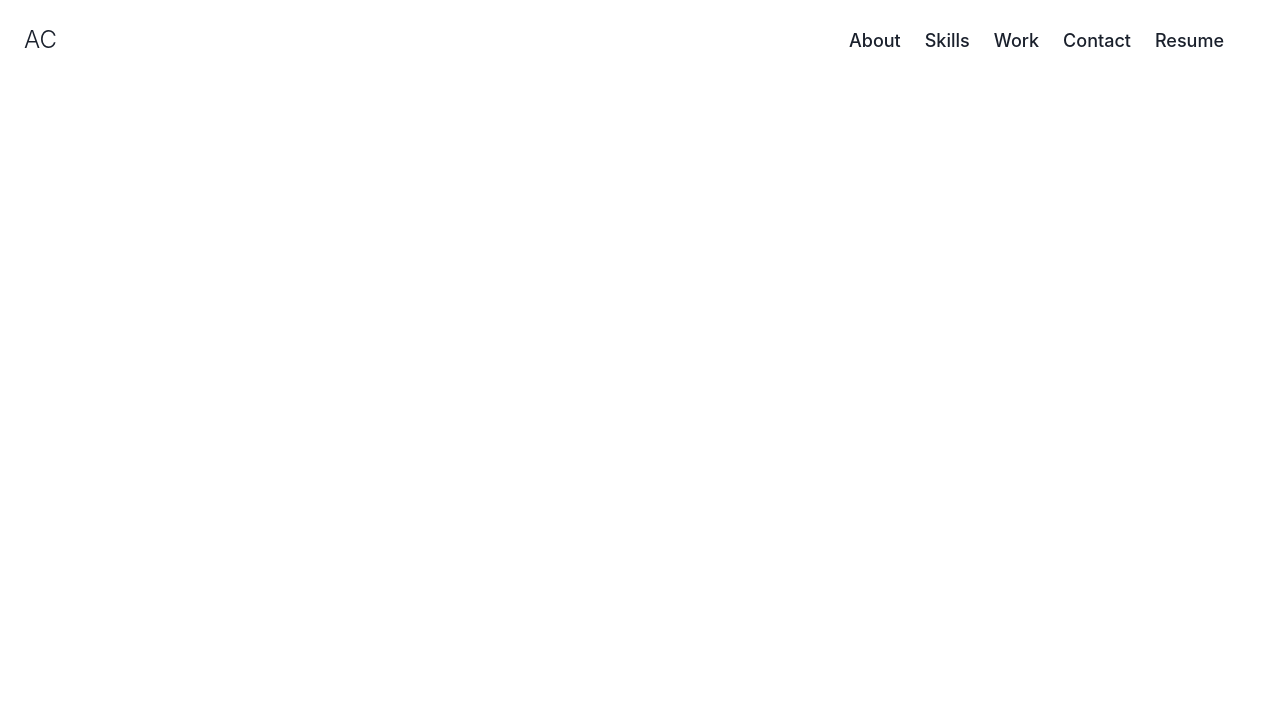
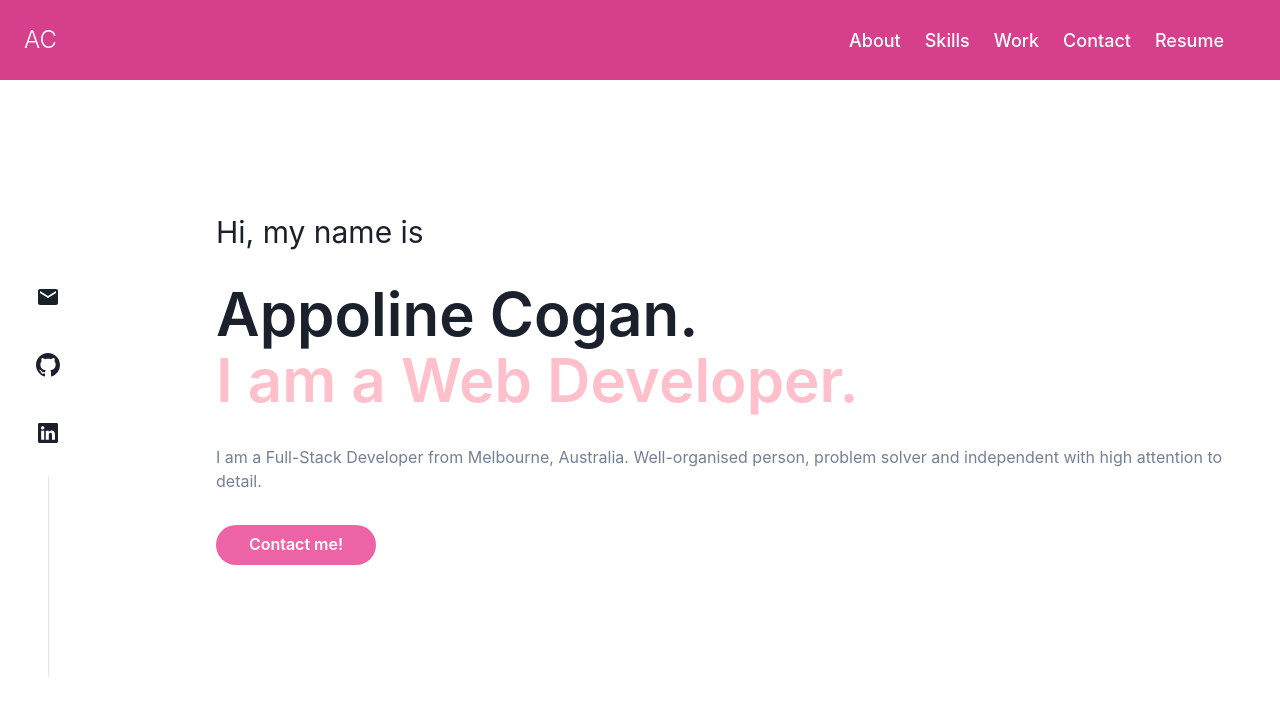
Before and after one commit to appolinefr/react-chakra-portfolio, a React (Create React App) app: page / in a window 1280 px wide. Shown: the top 716 px of the page. Built offline with nearby package versions, Linux system fonts and the light colour scheme.

Commit message:
updated layout for home page and styles social links and navbar

```diff
--- a/package.json
+++ b/package.json
@@ -14,6 +14,7 @@
     "hamburger-react": "^2.5.0",
     "react": "^18.2.0",
     "react-dom": "^18.2.0",
+    "react-icons": "^4.7.1",
     "react-router-dom": "^6.4.3",
     "react-scripts": "5.0.1",
     "web-vitals": "^2.1.4"
--- /dev/null
+++ b/src/components/Home/index.js
@@ -0,0 +1,126 @@
+import React from "react";
+import {
+  Box,
+  Heading,
+  Divider,
+  Text,
+  Button,
+  Stack,
+  Flex,
+  IconButton,
+  Link,
+  useColorModeValue,
+  VStack,
+} from "@chakra-ui/react";
+import { BsGithub, BsLinkedin } from "react-icons/bs";
+import { MdEmail } from "react-icons/md";
+export default function Home() {
+  return (
+    <>
+      <Flex>
+        <Box  p={{ base: 5, lg: 6 }}>
+          <VStack spacing={{ base: 4, md: 8, lg: 20 }}>
+            <Stack
+              spacing={{ base: 4, md: 16, lg: 36 }}
+              direction={{ base: "column", md: "row" }}
+            >
+              <Stack
+                align="center"
+                justify="end"
+                spacing={5}
+                direction={{ base: "row", md: "column" }}
+                display={{ base: "none", md: "flex" }}
+              >
+                <IconButton
+                  aria-label="email"
+                  variant="ghost"
+                  size="lg"
+                  fontSize="2xl"
+                  icon={<MdEmail />}
+                  _hover={{
+                    bg: "blue.500",
+                    color: useColorModeValue("white", "gray.700"),
+                  }}
+                  isRound
+                />
+                <Link href="#">
+                  <IconButton
+                    aria-label="github"
+                    variant="ghost"
+                    size="lg"
+                    fontSize="2xl"
+                    icon={<BsGithub />}
+                    _hover={{
+                      bg: "blue.500",
+                      color: useColorModeValue("white", "gray.700"),
+                    }}
+                    isRound
+                  />
+                </Link>
+                <Link href="#">
+                  <IconButton
+                    aria-label="linkedin"
+                    variant="ghost"
+                    size="lg"
+                    icon={<BsLinkedin size="20px" />}
+                    _hover={{
+                      bg: "blue.500",
+                      color: useColorModeValue("white", "gray.700"),
+                    }}
+                    isRound
+                  />
+                </Link>
+                <Divider
+                  orientation="vertical"
+                  h="200px"
+                  borderColor={"pink"}
+                />
+              </Stack>
+              <Stack
+                textAlign={"left"}
+                spacing={{ base: 6, md: 8 }}
+                py={{ base: 20, md: 28 }}
+              >
+                <Text
+                  fontWeight={400}
+                  fontSize={{ base: "xl", sm: "2xl", md: "3xl" }}
+                  lineHeight={"110%"}
+                >
+                  Hi, my name is
+                </Text>
+                <Heading
+                  fontWeight={600}
+                  fontSize={{ base: "2xl", sm: "4xl", md: "6xl" }}
+                  lineHeight={"110%"}
+                >
+                  Appoline Cogan.
+                  <br />
+                  <Text as={"span"} color={"pink"}>
+                    I am a Web Developer.
+                  </Text>
+                </Heading>
+                <Text color={"gray.500"}>
+                  I am a Full-Stack Developer from Melbourne, Australia.
+                  Well-organised person, problem solver and independent with
+                  high attention to detail.
+                </Text>
+                <Button
+                  maxW={40}
+                  colorScheme={"pink"}
+                  bg={"pink.400"}
+                  rounded={"full"}
+                  px={6}
+                  _hover={{
+                    bg: "pink.500",
+                  }}
+                >
+                  Contact me!
+                </Button>
+              </Stack>
+            </Stack>
+          </VStack>
+        </Box>
+      </Flex>
+    </>
+  );
+}
--- a/src/components/NavBar/index.js
+++ b/src/components/NavBar/index.js
@@ -17,12 +17,19 @@ export default function NavBar() {
   const { isOpen, onToggle } = useDisclosure();
   return (
     <Box>
-      <Flex minH={"80px"} py={{ base: 4 }} px={{ base: 6 }} align={"center"}>
+      <Flex
+        minH={"80px"}
+        py={{ base: 4 }}
+        px={{ base: 6 }}
+        align={"center"}
+        backgroundColor={"pink.500"}
+      >
         <Flex flex={{ base: 1 }} justify={{ md: "start" }}>
           <Link
             href={"/"}
-            textAlign={useBreakpointValue({md: "left" })}
+            textAlign={useBreakpointValue({ md: "left" })}
             fontFamily={"heading"}
+            color={"white"}
             fontSize={{ sm: "xl", md: "xl", lg: "2xl" }}
             fontWeight={300}
             mr={1}
@@ -44,12 +51,16 @@ export default function NavBar() {
             icon={
               isOpen ? <Hamburger w={3} h={3} /> : <Hamburger w={5} h={5} />
             }
+            color={"white"}
             variant={"ghost"}
             aria-label={"Toggle Navigation"}
+            _hover={{
+              textDecoration: "none",
+            }}
           />
         </Flex>
       </Flex>
-      <Collapse in={isOpen} animateOpacity={true}>
+      <Collapse in={isOpen} animateOpacity>
         <MobileNav />
       </Collapse>
     </Box>
@@ -90,6 +101,7 @@ const DesktopNav = () => {
                 href={navItem.href ?? "#"}
                 fontSize={"lg"}
                 fontWeight={500}
+                color={"white"}
                 _hover={{
                   textDecoration: "none",
                   color: "gray.600",
--- a/src/pages/Home/index.js
+++ b/src/pages/Home/index.js
@@ -0,0 +1,11 @@
+import React from "react";
+
+import HomeHero from "../../components/Home";
+
+export default function Home() {
+  return (
+    <main>
+      <HomeHero />
+    </main>
+  );
+}
```
Also changed, not shown: src/App.js (+5 -4 lines), src/components/SideBar/index.js (added, +137 -0 lines), 1 other file (tests, documents, lock files or other folders).
